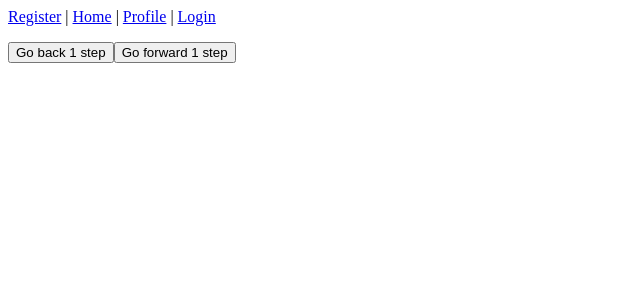
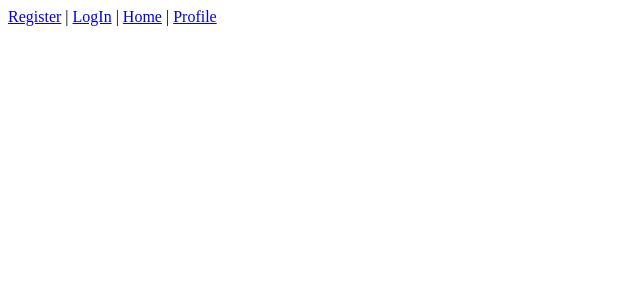
Before and after one commit to robinsjules/WAD2-Project, a Vue app in the folder SuperplusHero/: page /allrecipes in a window 1280 px wide. Shown: the top 300 px of the page, without its empty margins (0-640 px from the left). Built offline with nearby package versions, Linux system fonts and the light colour scheme.

Commit message:
added routes for reference

```diff
--- a/SuperplusHero/src/App.vue
+++ b/SuperplusHero/src/App.vue
@@ -1,15 +1,9 @@
 <template>
   <div>
     <router-link :to="{ name: 'Register' }">Register</router-link> |
+    <router-link :to="{ name: 'Login' }">LogIn</router-link> |
     <router-link :to="{ name: 'Home' }">Home</router-link> |
-    <router-link :to="{ name: 'Profile' }">Profile</router-link> |
-    <router-link :to="{ name: 'Login' }">Login</router-link>
+    <router-link :to="{ name: 'Profile' }">Profile</router-link>
   </div>
-
-  <p>
-  <button @click="$router.go(-1)">Go back 1 step</button>
-  <button @click="$router.go(1)" >Go forward 1 step</button>
-  </p>
-
   <router-view/>
 </template>
--- a/SuperplusHero/src/router/index.js
+++ b/SuperplusHero/src/router/index.js
@@ -4,6 +4,9 @@ import Home from '@/views/Home.vue'
 import Login from '@/views/Login.vue'
 import Profile from '@/views/Profile.vue'
 import Register from '@/views/Register.vue'
+import AllRecipes from '@/views/AllRecipes.vue'
+import Products from '@/views/Products.vue'
+import UserRecipes from '@/views/UserRecipes.vue'
 
 const router = createRouter({
   history: createWebHistory(),
@@ -27,6 +30,21 @@ const router = createRouter({
       path: '/register',
       name: 'Register',
       component: Register
+    },
+    {
+      path: '/allrecipes',
+      name: 'AllRecipes',
+      component: AllRecipes
+    },
+    {
+      path: '/products',
+      name: 'products',
+      component: Products
+    },
+    {
+      path: '/user/recipes', // once backend is clearer, make the user a variable/key
+      name: 'UserRecipes',
+      component: UserRecipes
     }
   ]
 })
--- /dev/null
+++ b/SuperplusHero/src/views/AllRecipes.vue
@@ -0,0 +1,2 @@
+<template>
+</template>
--- /dev/null
+++ b/SuperplusHero/src/views/Products.vue
@@ -0,0 +1,2 @@
+<template>
+</template>
--- /dev/null
+++ b/SuperplusHero/src/views/UserRecipes.vue
@@ -0,0 +1,2 @@
+<template>
+</template>
```
